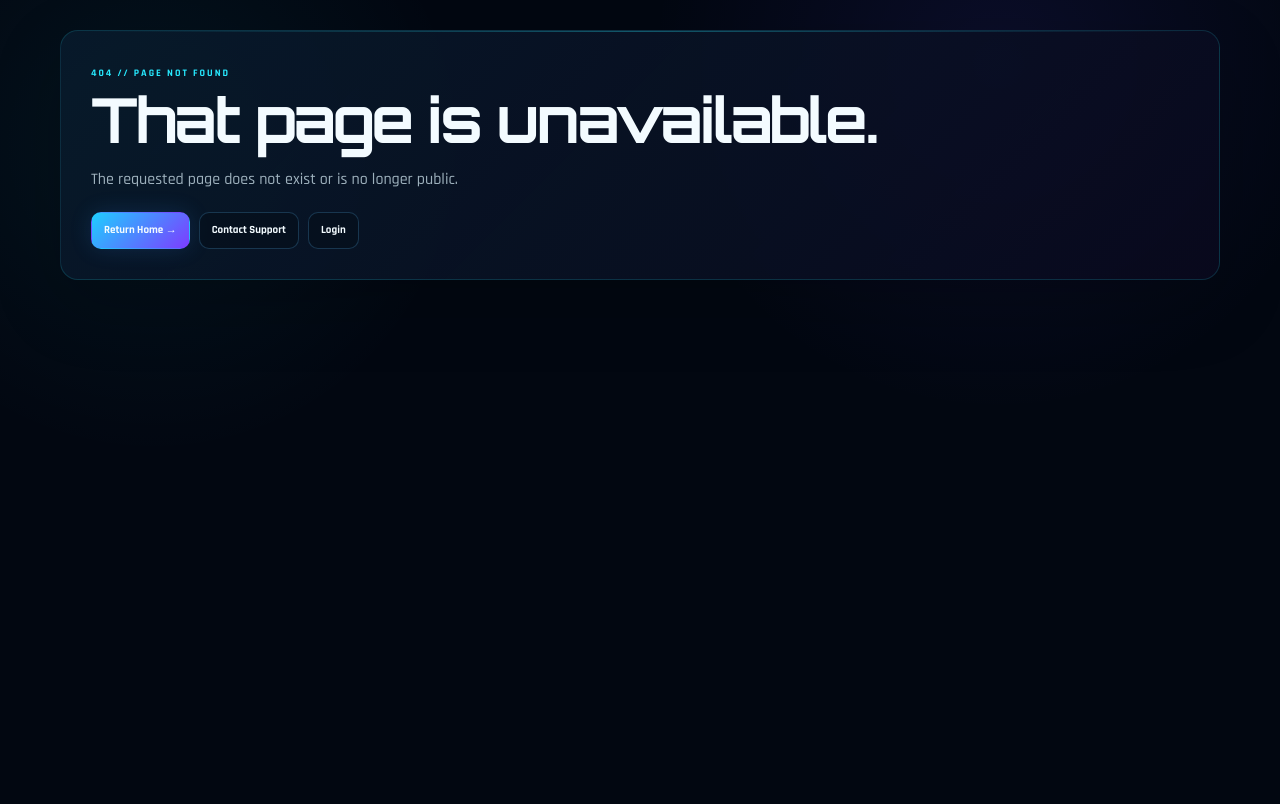
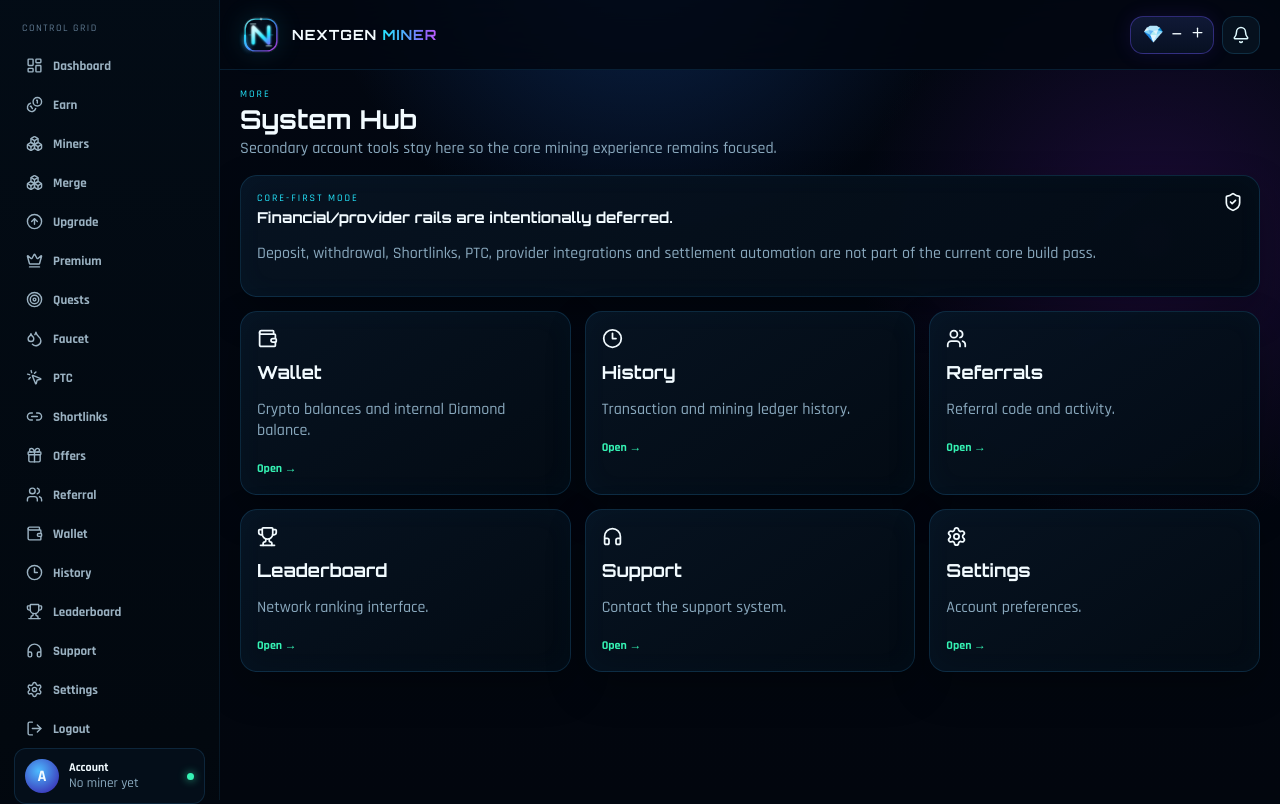
Before and after one commit to Chriskefas22/nextgen-miner, a Next.js app: page /more in a window 1280 px wide. Before the commit this address had no page. Built offline with nearby package versions, Linux system fonts and the light colour scheme; no server answers.

Commit message:
Add files via upload

```diff
--- /dev/null
+++ b/app/more/page.tsx
@@ -0,0 +1,5 @@
+import Link from 'next/link';
+import { Clock3, Headphones, Settings, ShieldCheck, Trophy, Users, Wallet } from 'lucide-react';
+import { AppShell } from '@/components/layout/AppShell';
+const links=[['Wallet','/wallet',Wallet,'Crypto balances and internal Diamond balance.'],['History','/wallet/history',Clock3,'Transaction and mining ledger history.'],['Referrals','/referrals',Users,'Referral code and activity.'],['Leaderboard','/leaderboard',Trophy,'Network ranking interface.'],['Support','/support',Headphones,'Contact the support system.'],['Settings','/settings',Settings,'Account preferences.']] as const;
+export default function MorePage(){return <AppShell><div className="page-head"><div><div className="eyebrow">MORE</div><h1 className="page-title">System Hub</h1><div className="muted">Secondary account tools stay here so the core mining experience remains focused.</div></div></div><section className="glass section" style={{marginBottom:14}}><div className="section-head"><div><div className="eyebrow">CORE-FIRST MODE</div><h2 className="section-title">Financial/provider rails are intentionally deferred.</h2></div><ShieldCheck size={20}/></div><p className="muted">Deposit, withdrawal, Shortlinks, PTC, provider integrations and settlement automation are not part of the current core build pass.</p></section><div className="grid grid-3">{links.map(([label,href,Icon,description])=><Link href={href} key={label} className="glass section"><Icon size={21}/><h2 className="section-title">{label}</h2><p className="muted">{description}</p><span className="trend">Open →</span></Link>)}</div></AppShell>}
```
